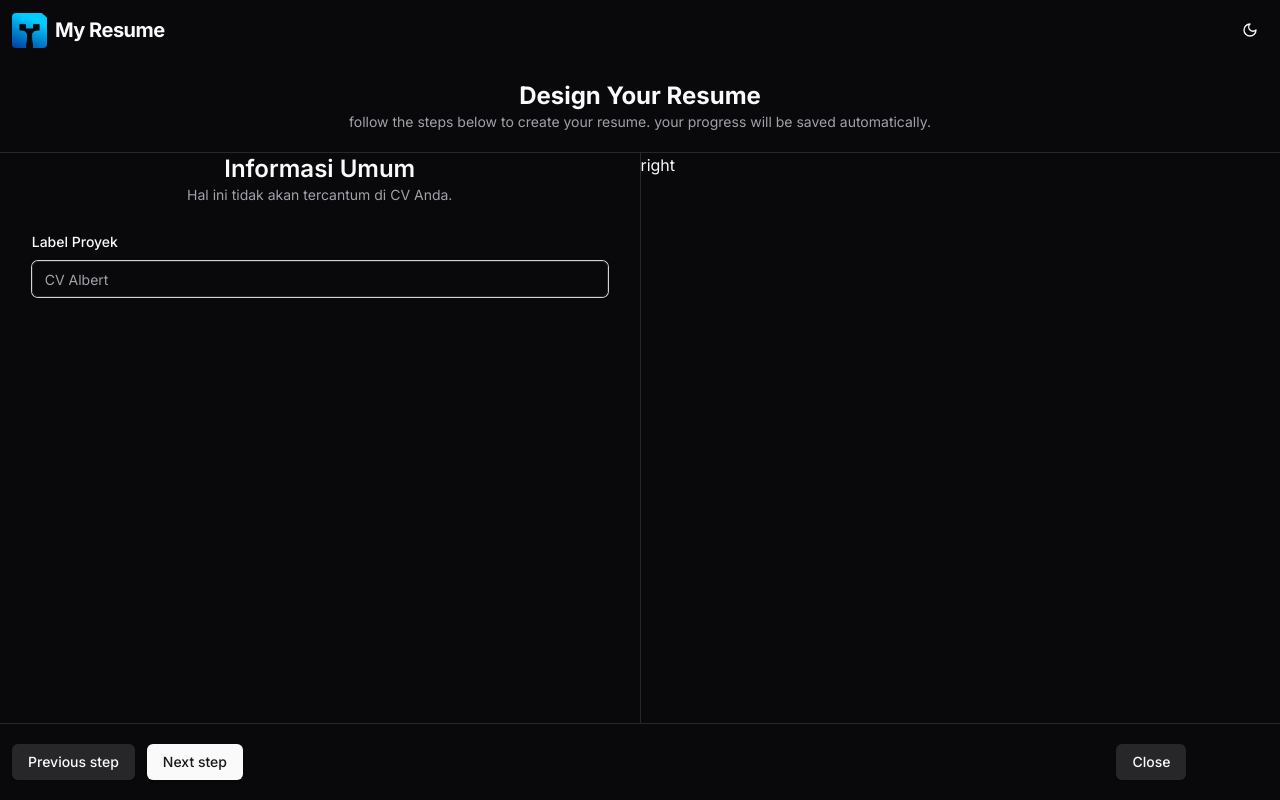
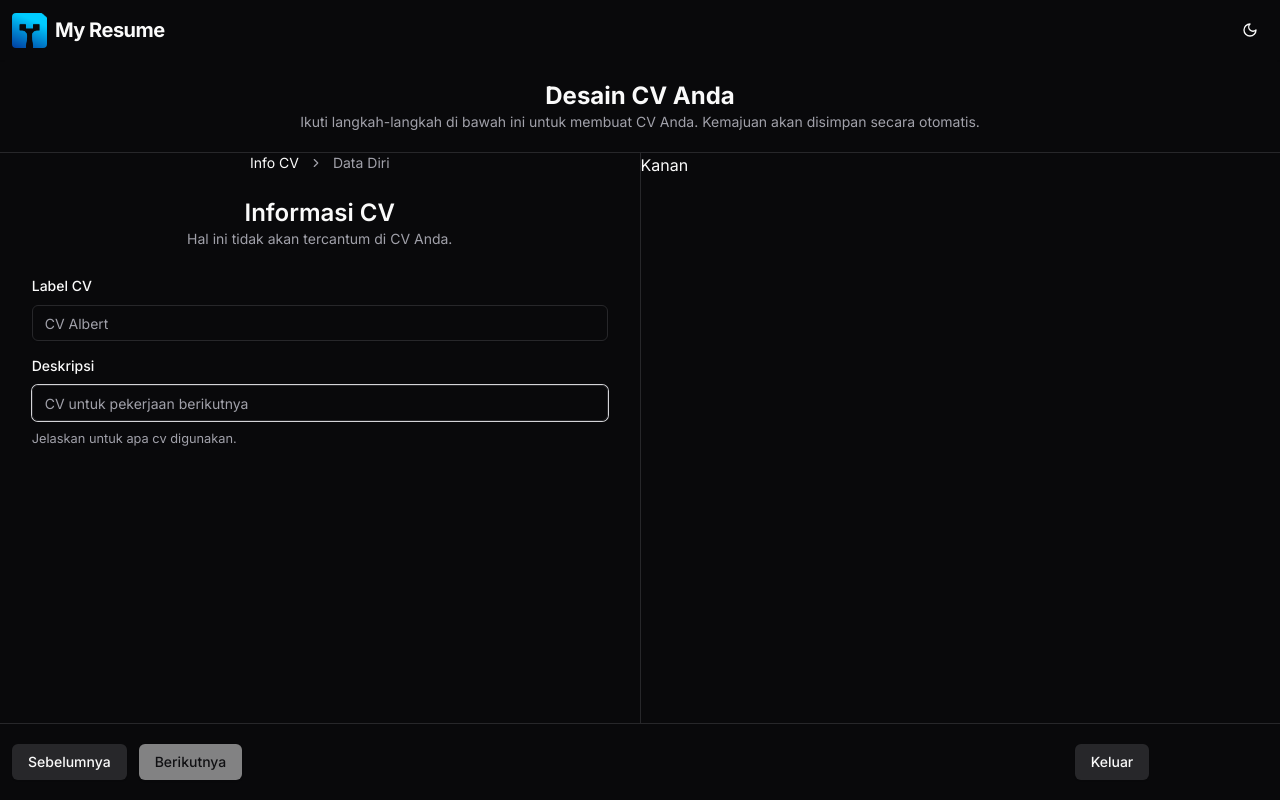
Before and after one commit to Alfiannnn13/cv-builder, a Next.js app: page /editor in a window 1280 px wide. Built offline with nearby package versions, Linux system fonts and the light colour scheme.

Commit message:
personal info

```diff
--- /dev/null
+++ b/src/app/(main)/editor/Breadcrumbs.tsx
@@ -0,0 +1,33 @@
+import { Breadcrumb, BreadcrumbItem, BreadcrumbLink, BreadcrumbList, BreadcrumbPage, BreadcrumbSeparator } from "@/components/ui/breadcrumb";
+import { steps } from "./steps";
+import React from "react";
+import { Button } from "@/components/ui/button";
+
+interface BreadcrumbsProps {
+    currentStep: string;
+    setCurrentStep: (step: string) =>void;
+}
+
+export default function Breadcrumbs({currentStep, setCurrentStep}: BreadcrumbsProps) {
+    return <div className="flex justify-center">
+        <Breadcrumb>
+        <BreadcrumbList>
+        {steps.map(step => (
+            <React.Fragment key={step.key}>
+                <BreadcrumbItem>
+                    {step.key === currentStep ? (
+                        <BreadcrumbPage>{step.title}</BreadcrumbPage>
+                    ): (
+                        <BreadcrumbLink asChild>
+                            <button onClick={()=> setCurrentStep(step.key)}>
+                                {step.title}
+                            </button>
+                        </BreadcrumbLink>
+                    )}
+                </BreadcrumbItem>
+                <BreadcrumbSeparator className="last:hidden"/>
+            </React.Fragment>
+        ))}
+        </BreadcrumbList></Breadcrumb>
+    </div>
+}
--- /dev/null
+++ b/src/app/(main)/editor/Footer.tsx
@@ -0,0 +1,47 @@
+import { Button } from "@/components/ui/button";
+import Link from "next/link";
+import { steps } from "./steps";
+
+interface FooterProps {
+  currentStep: string;
+  setCurrentStep: (step: string) => void;
+}
+
+export default function Footer({ currentStep, setCurrentStep }: FooterProps) {
+  const previousStep = steps.find(
+    (_, index) => steps[index + 1]?.key === currentStep,
+  )?.key;
+
+  const nextStep = steps.find(
+    (_, index) => steps[index - 1]?.key === currentStep,
+  )?.key;
+
+  return (
+    <footer className="w-full border-t px-3 py-5">
+      <div className="mx-auto flex max-w-7xl flex-wrap justify-between gap-3">
+        <div className="flex items-center gap-3">
+          <Button
+            variant="secondary"
+            onClick={
+              previousStep ? () => setCurrentStep(previousStep) : undefined
+            }
+          >
+            Sebelumnya
+          </Button>
+          <Button
+            onClick={nextStep ? () => setCurrentStep(nextStep) : undefined}
+            disabled={!previousStep}
+          >
+            Berikutnya
+          </Button>
+        </div>
+        <div className="flex items-center gap-3">
+          <Button variant="secondary" asChild>
+            <Link href="/resumes">Keluar</Link>
+          </Button>
+          <p className="text-muted-foreground opacity-0">Menyimpan....</p>
+        </div>
+      </div>
+    </footer>
+  );
+}
--- a/src/app/(main)/editor/ResumeEditor.tsx
+++ b/src/app/(main)/editor/ResumeEditor.tsx
@@ -1,42 +1,46 @@
 "use client";
 
-import { Button } from "@/components/ui/button";
-import Link from "next/link";
-import GeneralInfoForm from "./forms/GeneralInfoForm";
+import PersonalInfoForm from "./forms/PersonalInfoForm";
+import { useSearchParams } from "next/navigation";
+import { steps } from "./steps";
+import Breadcrumbs from "./Breadcrumbs";
+import Footer from "./Footer";
 
 export default function ResumeEditor() {
+  const searchParams = useSearchParams();
+
+  const currentStep = searchParams.get("step") || steps[0].key;
+
+  function setStep(key: string) {
+    const newSearchParams = new URLSearchParams(searchParams);
+    newSearchParams.set("step", key);
+    window.history.pushState(null, "", `?${newSearchParams.toString()}`);
+  }
+
+  const FormComponent = steps.find(
+    step => step.key === currentStep
+  )?.component
+
   return (
     <div className="flex grow flex-col">
       <header className="spacey1.5 border-b px-3 py-5 text-center">
-        <h1 className="text-2xl font-bold">Design Your Resume</h1>
+        <h1 className="text-2xl font-bold">Desain CV Anda</h1>
         <p className="text-sm text-muted-foreground">
-          follow the steps below to create your resume. your progress will be
-          saved automatically.
+          Ikuti langkah-langkah di bawah ini untuk membuat CV Anda. Kemajuan
+          akan disimpan secara otomatis.
         </p>
       </header>
       <main className="relative grow">
         <div className="absolute bottom-0 top-0 flex w-full">
-          <div className="w-full md:w-1/2">
-            <GeneralInfoForm/>
+          <div className="w-full overflow-y-auto md:w-1/2 space-y-6">
+            <Breadcrumbs currentStep={currentStep} setCurrentStep={setStep}/>
+            {FormComponent && <FormComponent />}
           </div>
-          <div className="grow md:border-r"/>
-          <div className="hidden w-1/2 md:flex">right</div>
+          <div className="grow md:border-r" />
+          <div className="hidden w-1/2 md:flex">Kanan</div>
         </div>
       </main>
-      <footer className="w-full border-t px-3 py-5">
-        <div className="mx-auto flex max-w-7xl flex-wrap justify-between gap-3">
-          <div className="flex items-center gap-3">
-            <Button variant="secondary">Previous step</Button>
-            <Button>Next step</Button>
-          </div>
-          <div className="flex items-center gap-3">
-            <Button variant="secondary" asChild>
-              <Link href="/resumes">Close</Link>
-            </Button>
-            <p className="text-muted-foreground opacity-0">Saving....</p>
-          </div>
-        </div>
-      </footer>
+      <Footer currentStep={currentStep} setCurrentStep={setStep}/>
     </div>
   );
 }
--- a/src/app/(main)/editor/forms/GeneralInfoForm.tsx
+++ b/src/app/(main)/editor/forms/GeneralInfoForm.tsx
@@ -1,10 +1,15 @@
-
-
-
 import { generalInfoSchema, GeneralInfoValues } from "@/lib/validation";
 import { useForm } from "react-hook-form";
 import { zodResolver } from "@hookform/resolvers/zod";
-import { Form, FormControl, FormField, FormItem, FormLabel, FormMessage } from "@/components/ui/form";
+import {
+  Form,
+  FormControl,
+  FormDescription,
+  FormField,
+  FormItem,
+  FormLabel,
+  FormMessage,
+} from "@/components/ui/form";
 import { Input } from "@/components/ui/input";
 
 export default function GeneralInfoForm() {
@@ -19,20 +24,41 @@ export default function GeneralInfoForm() {
   return (
     <div className="mx-auto max-w-xl space-y-6">
       <div className="spacey1.5 text-center">
-        <h2 className="text-2xl font-semibold">Informasi Umum</h2>
-        <p className="text-sm text-muted-foreground">Hal ini tidak akan tercantum di CV Anda.</p>
+        <h2 className="text-2xl font-semibold">Informasi CV</h2>
+        <p className="text-sm text-muted-foreground">
+          Hal ini tidak akan tercantum di CV Anda.
+        </p>
       </div>
       <Form {...form}>
-        <form className="space-y-3" onSubmit={form.handleSubmit((data) => console.log(data))}>
+        <form
+          className="space-y-3"
+          onSubmit={form.handleSubmit((data) => console.log(data))}
+        >
           <FormField
             control={form.control}
             name="title"
             render={({ field }) => (
               <FormItem>
-                <FormLabel>Label Proyek</FormLabel>
+                <FormLabel>Label CV</FormLabel>
                 <FormControl>
                   <Input {...field} placeholder="CV Albert" autoFocus />
                 </FormControl>
+                <FormMessage />
+              </FormItem>
+            )}
+          />
+          <FormField
+            control={form.control}
+            name="description"
+            render={({ field }) => (
+              <FormItem>
+                <FormLabel>Deskripsi</FormLabel>
+                <FormControl>
+                  <Input {...field} placeholder="CV untuk pekerjaan berikutnya" autoFocus />
+                </FormControl>
+                <FormDescription>
+                Jelaskan untuk apa cv digunakan.
+                </FormDescription>
                 <FormMessage />
               </FormItem>
             )}
--- /dev/null
+++ b/src/app/(main)/editor/forms/PersonalInfoForm.tsx
@@ -0,0 +1,162 @@
+import {
+  Form,
+  FormControl,
+  FormField,
+  FormItem,
+  FormLabel,
+  FormMessage,
+} from "@/components/ui/form";
+import { Input } from "@/components/ui/input";
+import { personalInfoSchema, PersonalInfoValues } from "@/lib/validation";
+import { zodResolver } from "@hookform/resolvers/zod";
+import { useEffect } from "react";
+import { useForm } from "react-hook-form";
+
+export default function PersonalInfoForm() {
+  const form = useForm<PersonalInfoValues>({
+    resolver: zodResolver(personalInfoSchema),
+    defaultValues: {
+      firstName: "",
+      lastName: "",
+      jobTitle: "",
+      city: "",
+      country: "",
+      phone: "",
+      email: "",
+    },
+  });
+
+  useEffect(() => {
+    const { unsubscribe } = form.watch(async () => {
+      const isValid = await form.trigger();
+      if (!isValid) return;
+      // update
+    });
+    return unsubscribe;
+  }, [form]);
+
+  return (
+    <div className="mx-auto max-w-xl space-y-0">
+      <div className="space-y-1.5 text-center">
+        <h2 className="text-2xl font-semibold">Data Diri</h2>
+        <p className="text-sm text-muted-foreground">
+          Tentang saya
+        </p>
+      </div>
+      <Form {...form}>
+        <form className="space-y-3">
+          <FormField
+            control={form.control}
+            name="photo"
+            render={({ field: { value, ...fieldValues } }) => (
+              <FormItem>
+                <FormLabel>Foto</FormLabel>
+                <FormControl>
+                  <Input
+                    {...fieldValues}
+                    type="file"
+                    accept="image/*"
+                    onChange={(e) => {
+                      const file = e.target.files?.[0];
+                      fieldValues.onChange(file);
+                    }}
+                  />
+                </FormControl>
+                <FormMessage />
+              </FormItem>
+            )}
+          />
+          <div className="grid grid-cols-2 gap-3">
+            <FormField
+                control = {form.control}
+                name="firstName"
+                render = {({field}) => (
+                    <FormItem>
+                        <FormLabel>Nama Depan</FormLabel>
+                        <FormControl>
+                            <Input {...field}/>
+                        </FormControl>
+                    </FormItem>
+                )}
+            />
+            <FormField
+                control = {form.control}
+                name="lastName"
+                render = {({field}) => (
+                    <FormItem>
+                        <FormLabel>Nama Belakang</FormLabel>
+                        <FormControl>
+                            <Input {...field}/>
+                        </FormControl>
+                    </FormItem>
+                )}
+            />
+          </div>
+            <FormField
+                control = {form.control}
+                name="jobTitle"
+                render = {({field}) => (
+                    <FormItem>
+                        <FormLabel>Pekerjaan</FormLabel>
+                        <FormControl>
+                            <Input {...field}/>
+                        </FormControl>
+                    </FormItem>
+                )}
+            />
+
+          <div className="grid grid-cols-2 gap-3">
+            <FormField
+                control = {form.control}
+                name="city"
+                render = {({field}) => (
+                    <FormItem>
+                        <FormLabel>Kota</FormLabel>
+                        <FormControl>
+                            <Input {...field}/>
+                        </FormControl>
+                    </FormItem>
+                )}
+            />
+            <FormField
+                control = {form.control}
+                name="country"
+                render = {({field}) => (
+                    <FormItem>
+                        <FormLabel>Kode Pos</FormLabel>
+                        <FormControl>
+                            <Input {...field} type="tel"/>
+                        </FormControl>
+                    </FormItem>
+                )}
+            />
+          </div>
+            <FormField
+                control = {form.control}
+                name="phone"
+                render = {({field}) => (
+                    <FormItem>
+                        <FormLabel>Nomor HP</FormLabel>
+                        <FormControl>
+                            <Input {...field} type="tel"/>
+                        </FormControl>
+                    </FormItem>
+                )}
+            />
+            <FormField
+                control = {form.control}
+                name="email"
+                render = {({field}) => (
+                    <FormItem>
+                        <FormLabel>Email</FormLabel>
+                        <FormControl>
+                            <Input {...field} type="email"/>
+                        </FormControl>
+                    </FormItem>
+                )}
+            />
+        </form>
+      </Form>
+    </div>
+  );
+}
--- /dev/null
+++ b/src/app/(main)/editor/steps.ts
@@ -0,0 +1,12 @@
+import GeneralInfoForm from "./forms/GeneralInfoForm";
+import PersonalInfoForm from "./forms/PersonalInfoForm";
+
+
+export const steps: {
+    title: string;
+    component: React.ComponentType;
+    key: string;
+}[] = [
+    {title: "Info CV", component: GeneralInfoForm, key: "informasi-cv"},
+    {title: "Data Diri", component: PersonalInfoForm, key: "data-diri"},
+]
--- a/src/app/(main)/resumes/page.tsx
+++ b/src/app/(main)/resumes/page.tsx
@@ -13,7 +13,7 @@ export default function Page() {
       <Button asChild className="mx-auto flex w-fit gap-2">
         <Link href="/editor">
           <PlusSquare className="size-5" />
-          Buat Resume
+          Buat CV
         </Link>
       </Button>
     </main>
--- a/src/lib/validation.ts
+++ b/src/lib/validation.ts
@@ -9,3 +9,23 @@ export const generalInfoSchema = z.object({
 });
 
 export type GeneralInfoValues = z.infer<typeof generalInfoSchema>;
+
+export const personalInfoSchema = z.object({
+    photo : z.custom<File | undefined> ()
+    .refine(
+        (file) => !file || (file instanceof File && file.type.startsWith("image/")),
+        "Harus berupa file foto JPEG/PNG"
+    )
+    .refine (
+        (file) => !file || file.size <= 1024 * 1024 * 4, "Ukuran file harus di bawah 4MB",
+    ),
+    firstName: optionalString,
+    lastName: optionalString,
+    jobTitle: optionalString,
+    city: optionalString,
+    country: optionalString,
+    phone: optionalString,
+    email: optionalString,
+});
+
+export type PersonalInfoValues = z.infer<typeof personalInfoSchema>;
```
Also changed, not shown: .eslintrc.json.
